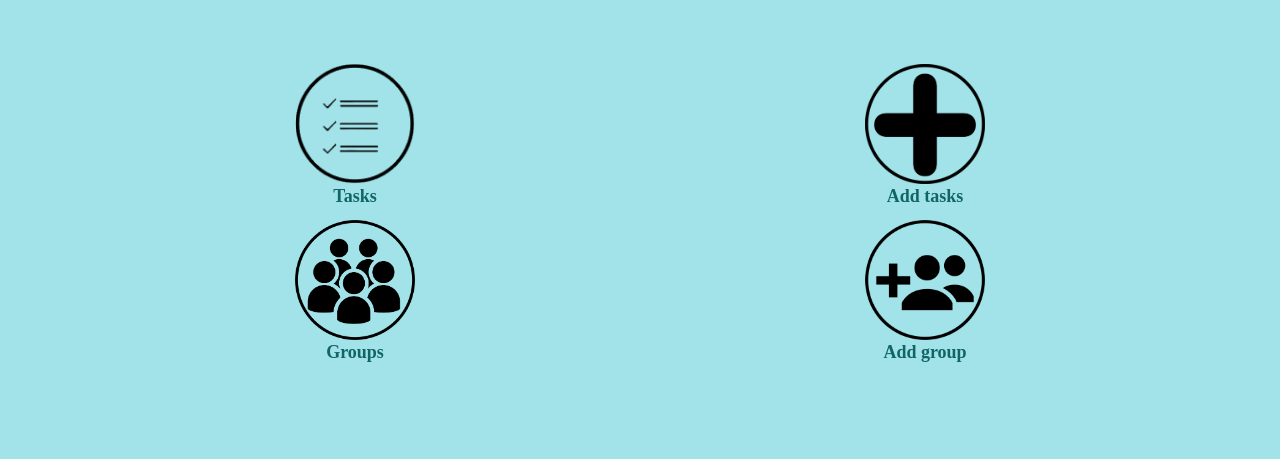
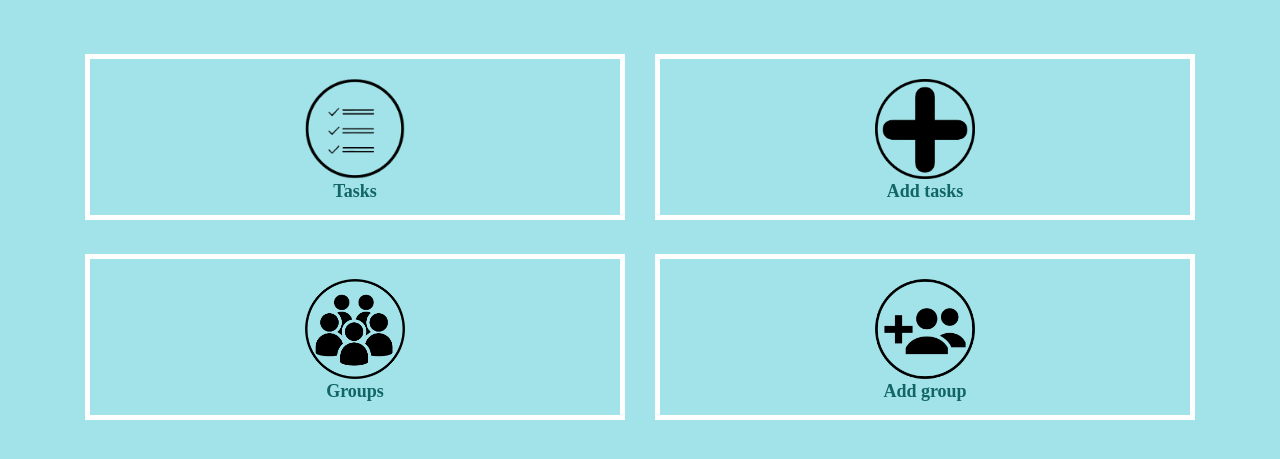
Before and after one commit to joelccarvalho/LevelStrike, a PHP site: page /main.html in a window 1280 px wide. Shown: the part 51-510 px from the top of the page. Run offline with PHP 8.4, Linux system fonts and the light colour scheme.

Commit message:
main nova
meti a main nova, vejam em grande se gostam

```diff
--- a/css/master.css
+++ b/css/master.css
@@ -438,17 +438,17 @@ font-size: 30px;
   color: #116564;
 }
 
-/*Tamanho dos botões na main*/
-@media (max-width: 1600px){
-  .images_main_tasks, .images_main_add, .images_main_group, .images_main_addgroup{
-    width: 120px;
-    height: 120px;
-  }
+/*Inicio Main*/
+.images_main_tasks, .images_main_add, .images_main_group, .images_main_addgroup{
+  margin-top: 20px;
+  margin-bottom: 0px;
+  width: 100px;
+  height: 100px;
 }
 
 /*Posição dos botões na main*/
 .main_botoes{
-  margin-top: 75px;
+  margin-top: 45px;
 }
 
 /*Estilo dos botões na main*/
@@ -457,6 +457,15 @@ font-size: 30px;
   font-weight: bold;
   color: #116564;
 }
+.main_conjunto{
+  border: 5px solid white;
+}
+
+.main_conjunto:hover{
+  border: 5px solid #116564;
+  background-color: white;
+}
+/*Fim main*/
 
 /*Form da add tasks*/
 .addTasks_titulo, .addTasks_assunto, .addTasks_validade{
--- a/main.html
+++ b/main.html
@@ -36,28 +36,28 @@
     </nav>
     <br><br>
   </div>
-
+  <br>
   <div class="container main_botoes">
-    <figure class="col-md-6 col-xs-6"><a href="listTasks.html">
+    <figure class="col-md-6 col-xs-6"><a href="listTasks.html"><div class="main_conjunto">
       <img class="images_main_tasks center-block img-responsive" src="./images/tasks.png" alt="tasks-logo" />
       <figcaption><p align="center" class="main_titulos_menu">Tasks<p></figcaption>
-    </a>
+    </div></a>
   </figure>
-    <figure class="col-md-6 col-xs-6"><a href="addTasks.html">
+    <figure class="col-md-6 col-xs-6"><a href="addTasks.html"><div class="main_conjunto">
       <img class="images_main_add center-block img-responsive" src="./images/add.png" alt="add-logo" />
       <figcaption><p align="center" class="main_titulos_menu">Add tasks<p></figcaption>
-      </a>
-    </figure>
+      </div></a>
+    </figure><br><br><br><br><br><br><br><br><br><br>
 
-    <figure class="col-md-6 col-xs-6"><a href="groupList.html">
+    <figure class="col-md-6 col-xs-6"><a href="groupList.html"><div class="main_conjunto">
       <img class="images_main_group center-block img-responsive" src="./images/group.png" alt="group-logo"/>
       <figcaption><p align="center" class="main_titulos_menu">Groups<p></figcaption>
-      </a>
+      </div></a>
     </figure>
-    <figure class="col-md-6 col-xs-6"><a href="joinGroup.html">
+    <figure class="col-md-6 col-xs-6"><a href="joinGroup.html"><div class="main_conjunto">
       <img class="images_main_addgroup center-block img-responsive" src="./images/addgroup.png" alt="addgroup-logo"/>
       <figcaption><p align="center" class="main_titulos_menu">Add group<p></figcaption>
-      </a>
+      </div></a>
     </figure>
   </div>
   <br>
```
